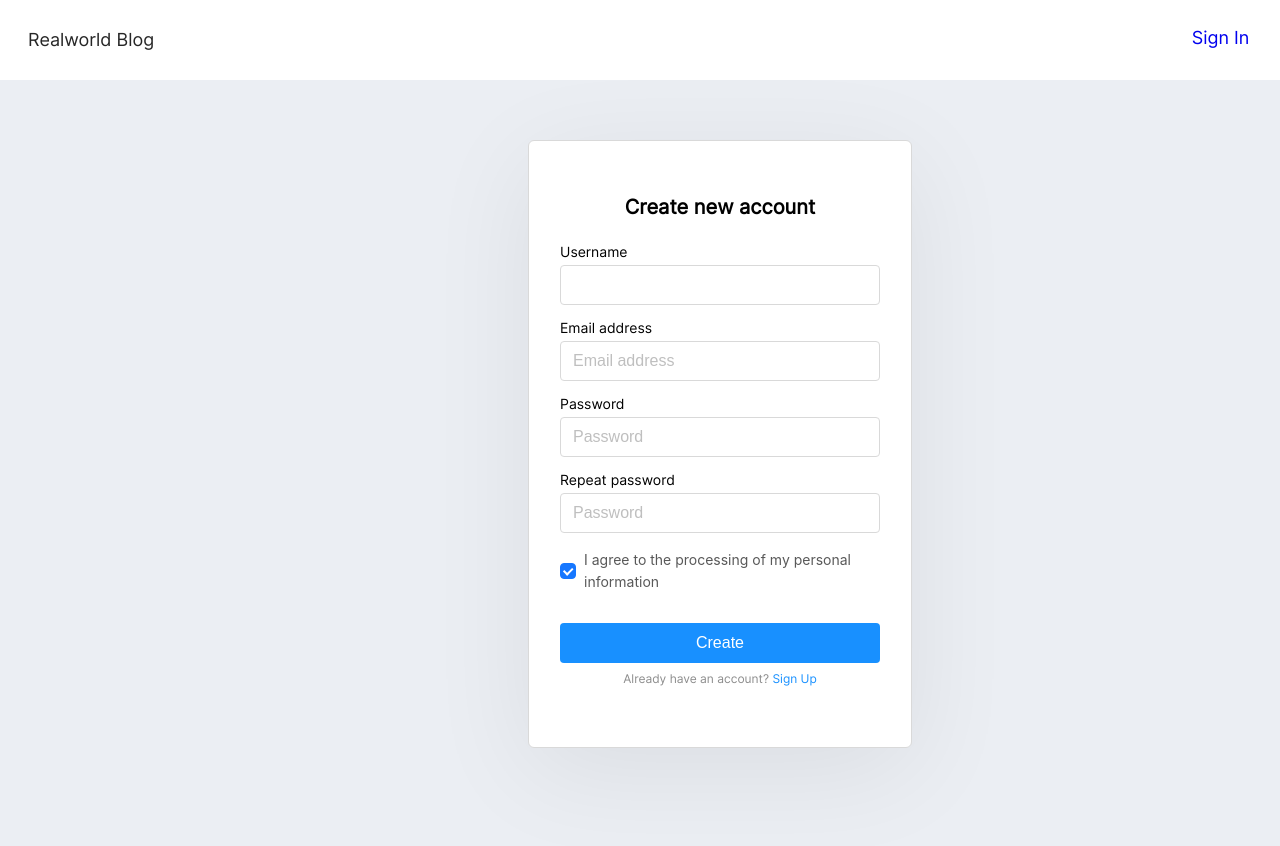
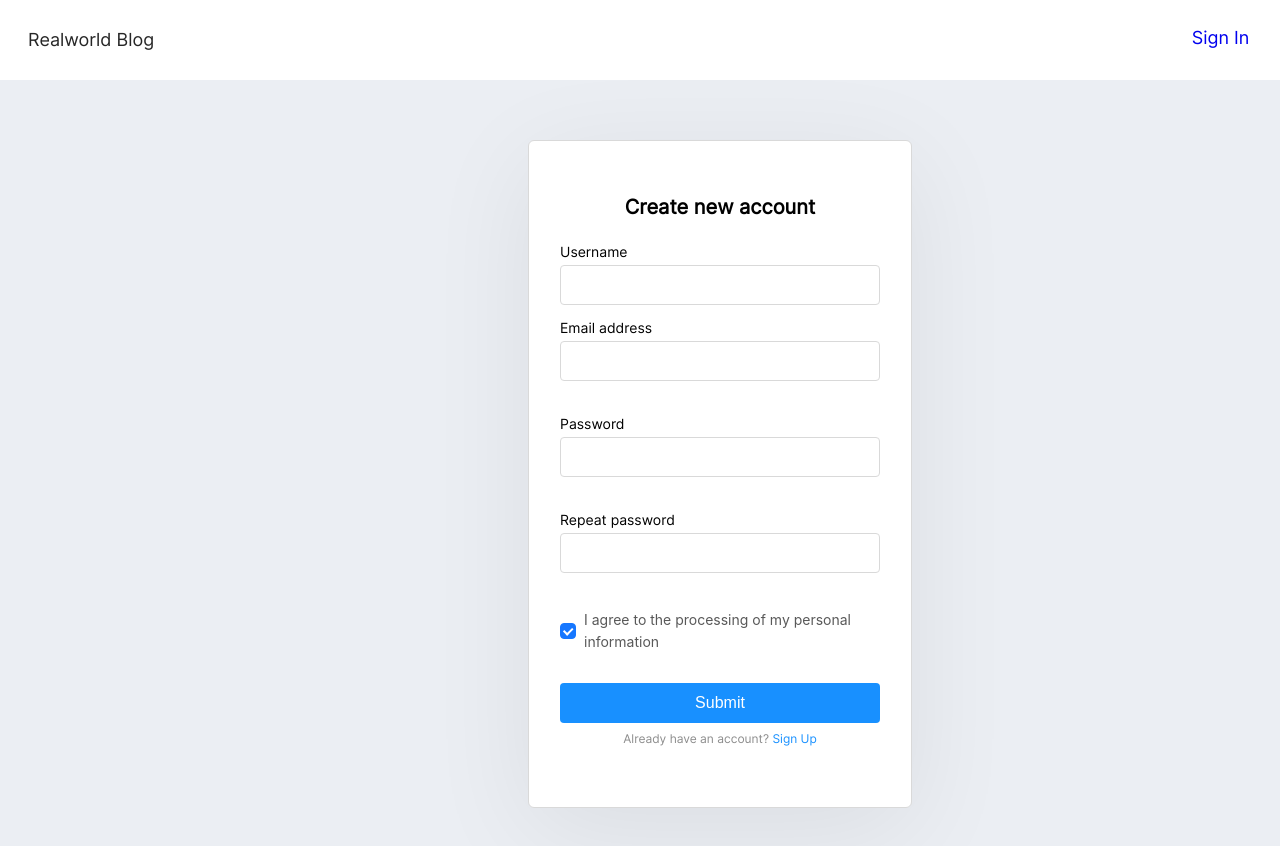
Before and after one commit to YuriyEG/react-blog-4, a React (Create React App) app: page /signup in a window 1280 px wide. Shown: the top 846 px of the page. Built offline with nearby package versions, Linux system fonts and the light colour scheme.

Commit message:
react-hook-form started

```diff
--- a/src/components/SignUp/SignUp.js
+++ b/src/components/SignUp/SignUp.js
@@ -1,5 +1,4 @@
 /* eslint-disable */
-
 
 import React, { useState } from 'react';
 import { useForm } from 'react-hook-form';
@@ -9,23 +8,29 @@ import Check from '../Check';
 import styles from './signUp.module.css';
 
 const SignUp = () => {
-  const  {
+  const {
     register,
-    formState: {
-      errors,
-    },
+    formState: { errors, isValid },
     handleSubmit,
-
-  } = useForm();
+    reset,
+  } = useForm({
+    mode: "onBlur",
+    defaultValues: {
+      email: '',
+      username: '',
+      password: '',
+      password2: '',
+    }
+  });
   const [passwordWarning, setPasswordWarning] = useState(false);
   const [passwordUnMatch, setPasswordUnMatch] = useState(false);
   const [wrongUserName, setWrongUserName] = useState(false);
   const [wrongEmail, setWrongEmail] = useState(false);
 
-
   const onSubmit = (data) => {
-      console.log(JSON.stringify(data))
-  }
+    console.log(JSON.stringify(data));
+    reset();
+  };
   return (
     <div className={styles.signUp}>
       <form className={styles.signUp__form} onSubmit={handleSubmit(onSubmit)}>
@@ -35,58 +40,65 @@ const SignUp = () => {
           <span className={styles.signUp__description}>Username</span>
           <br />
           <input
-          className={styles.signUp__input}
-          {...register('username', { required: true, minLength: 3, maxLength: 20 })}
-
+            className={styles.signUp__input}
+            {...register('username', {
+              required: 'Поле обязательно к заполнению',
+              minLength: { value: 3, message: 'Минимум 3 символа' },
+              maxLength: {
+                value: 20,
+                message: 'Максимум 20 символов',
+              },
+            })}
           />
           <br />
-
-
-
-              <span className={styles.signUp__warning}>{errors?.username && <p>Wrong username.</p>}</span>
-
-
-
+          <span className={styles.signUp__warning}>{errors?.username && <p>{errors?.username?.message}</p>}</span>
         </div>
 
         <div className={styles.signUp__label}>
           <span className={styles.signUp__description}>Email address</span>
           <br />
           <input
-            type="email"
             className={styles.signUp__input}
-            placeholder="Email address"
-            name="email"
-            required="required"
+            {...register('email', {
+              required: 'Поле обязательно к заполнению',
+              pattern: {
+                value: /^((([0-9A-Za-z]{1}[-0-9A-z\.]{1,}[0-9A-Za-z]{1})|([0-9А-Яа-я]{1}[-0-9А-я\.]{1,}[0-9А-Яа-я]{1}))@([-A-Za-z]{1,}\.){1,2}[-A-Za-z]{2,})$/,
+                message: 'Please enter valid email!'
+              },
+              minLength: { value: 4, message: 'Минимум 4 символа' },
+              maxLength: {
+                value: 50,
+                message: 'Максимум 50 символов',
+              },
+            })}
           />
           <br />
-          {wrongEmail ? (
-            <div>
-              {' '}
-              <span className={styles.signUp__warning}>Wrong Email</span>
+
+              <span className={styles.signUp__warning}>{errors?.email && <p>{errors?.email?.message}</p>}</span>
               <br />
-            </div>
-          ) : null}
+
         </div>
 
         <div className={styles.signUp__label}>
           <span className={styles.signUp__description}>Password</span>
           <br />
           <input
-            type="password"
             className={styles.signUp__input}
-            placeholder="Password"
-            name="password"
-            required="required"
+            {...register('password', {
+              required: 'Поле обязательно к заполнению',
+              minLength: { value: 6, message: 'Минимум 6 символов' },
+              maxLength: {
+                value: 40,
+                message: 'Максимум 40 символов',
+              },
+            })}
+
           />
           <br />
-          {passwordWarning ? (
-            <div>
-              {' '}
-              <span className={styles.signUp__warning}>Your password needs to be at least 6 characters.</span>
+              <span className={styles.signUp__warning}>{errors?.password && <p>{errors?.password?.message}</p>}</span>
+
               <br />
-            </div>
-          ) : null}
+
         </div>
 
         <div className={styles.signUp__label}>
@@ -94,23 +106,24 @@ const SignUp = () => {
           <br />
 
           <input
-            type="password"
             className={styles.signUp__input}
-            placeholder="Password"
-            name="password2"
-            required="required"
+            {...register('password2', {
+              required: 'Поле обязательно к заполнению',
+              minLength: { value: 6, message: 'Минимум 6 символов' },
+              maxLength: {
+                value: 40,
+                message: 'Максимум 40 символов',
+              },
+            })}
           />
           <br />
-          {passwordUnMatch ? (
-            <div>
-              {' '}
-              <span className={styles.signUp__warning}>Passwords must match</span>
+
+              <span className={styles.signUp__warning}>{errors?.password2 && <p>{errors?.password2?.message}</p>}</span>
               <br />
-            </div>
-          ) : null}
+
         </div>
         <Check descript={'I agree to the processing of my personal information'} />
-        <input type="submit" className={styles.signUp__submit}value="Create" />
+        <input type="submit" className={styles.signUp__submit} disabled={!isValid} />
         <div className={styles.signUp__question}>
           Already have an account?{' '}
           <a href="#" className={styles.signUp__questionBlue}>
```
